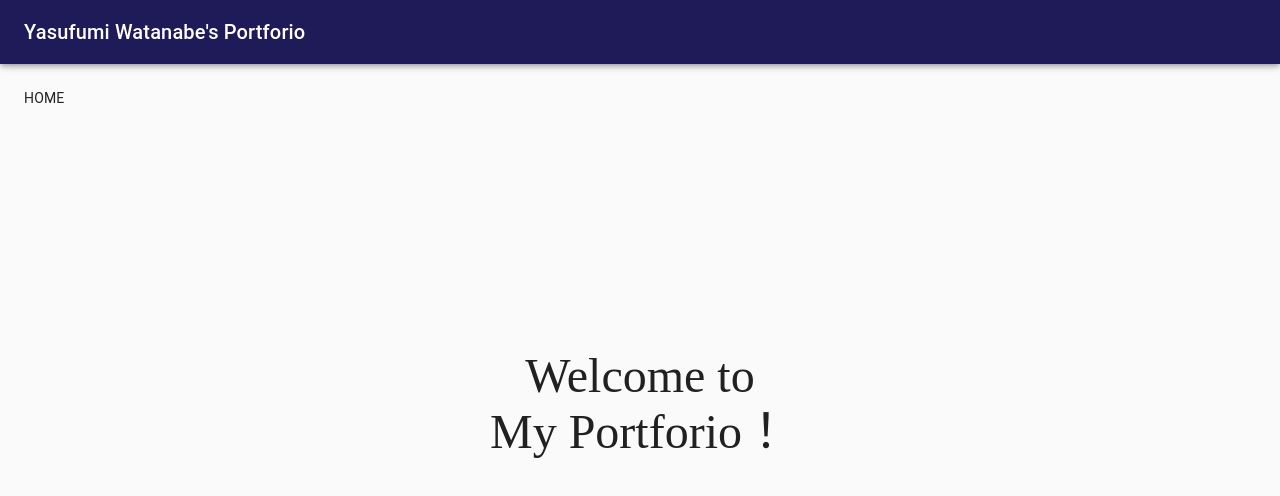
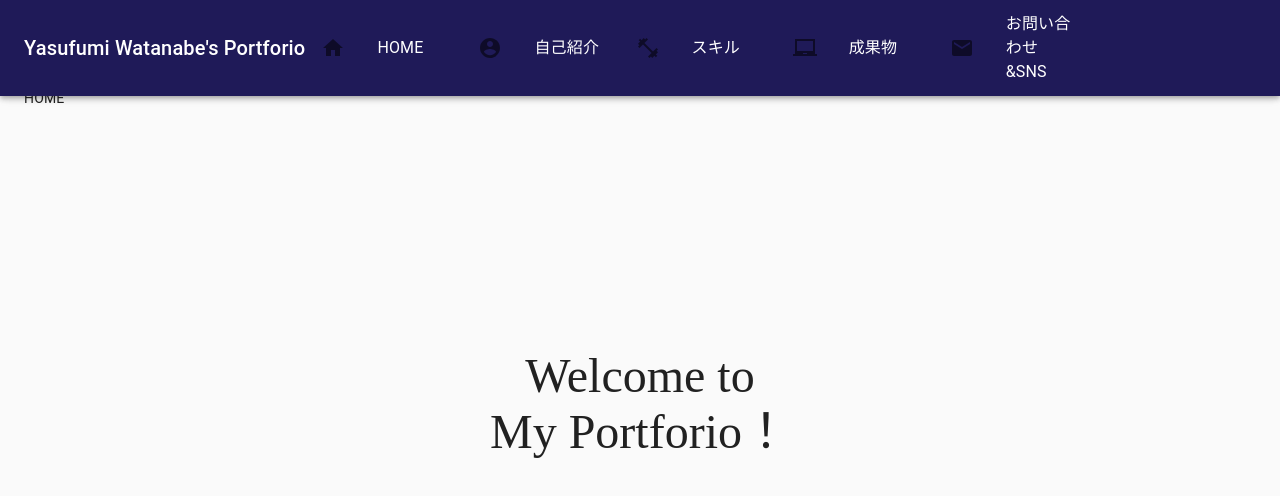
Before and after one commit to yasuyasu-w/myportforio, a React (Create React App) app: page / in a window 1280 px wide. Shown: the top 496 px of the page. Built offline with nearby package versions, Linux system fonts and the light colour scheme.

Commit message:
レスポンシブで、画面の幅に応じてのアイコンの位置の変更に成功した

```diff
--- a/src/Bar/AppBars.tsx
+++ b/src/Bar/AppBars.tsx
@@ -6,6 +6,13 @@ import Toolbar from '@material-ui/core/Toolbar';
 import Typography from '@material-ui/core/Typography';
 import IconButton from '@material-ui/core/IconButton';
 import MenuIcon from '@material-ui/icons/Menu';
+
+import AllIcon from './MenuIcons/AllIcon'
+
+
+
+//import {HomepageIcon,ProfileIcon,SkillsIcon,ProductIcon,ContactIcon} from './MenuIcons/index'
+
 
 
 const drawerWidthApp = 240;
@@ -37,6 +44,12 @@ const useStyles = makeStyles((theme: Theme) =>
     hide: {
       display: 'none',
     },
+    menuIcon:{
+      display:'flex',
+      '@media (max-width: 600px)': {
+          display: 'none'
+        }
+    }
   }),
 );
 
@@ -70,6 +83,10 @@ const AppBars=({open,setOpen})=>{
           <Typography variant="h6" noWrap>
             Yasufumi Watanabe's Portforio
           </Typography>
+
+          <div className={classes.menuIcon} >
+          <AllIcon />
+          </div>
         </Toolbar>
       </AppBar>
     )
--- a/src/Bar/Drawers.tsx
+++ b/src/Bar/Drawers.tsx
@@ -6,20 +6,11 @@ import List from '@material-ui/core/List';
 import Divider from '@material-ui/core/Divider';
 import IconButton from '@material-ui/core/IconButton';
 import ChevronLeftIcon from '@material-ui/icons/ChevronLeft';
-//import ChevronRightIcon from '@material-ui/icons/ChevronRight';
-//import ListItem from '@material-ui/core/ListItem';
-//import ListItemIcon from '@material-ui/core/ListItemIcon';
-//import ListItemText from '@material-ui/core/ListItemText';
 
-//import HomeIcon from '@material-ui/icons/Home';
-//import AccountCircleIcon from '@material-ui/icons/AccountCircle';
-//import FitnessCenterIcon from '@material-ui/icons/FitnessCenter';
-//import LaptopChromebookIcon from '@material-ui/icons/LaptopChromebook';
-//import MailIcon from '@material-ui/icons/Mail';
+//import {HomepageIcon,ProfileIcon,SkillsIcon,ProductIcon,ContactIcon} from './MenuIcons/index'
+import AllIcon from './MenuIcons/AllIcon'
 
-import {HomepageIcon,ProfileIcon,SkillsIcon,ProductIcon,ContactIcon} from './MenuIcons/index'
-
-import {useHistory} from 'react-router-dom'
+//import {useHistory} from 'react-router-dom'
 
 const drawerWidthcopy = 240;
 const useStyles = makeStyles((theme: Theme) =>
@@ -65,16 +56,16 @@ const useStyles = makeStyles((theme: Theme) =>
 
 const Drawers=({open,setOpen})=>{
   const classes = useStyles()
-  const history=useHistory()
+  //const history=useHistory()
 
   const handleDrawerClose = () => {
        setOpen(false);
      };
 
-  const PushAndClose=(path:string)=>{
-    handleDrawerClose()
-    history.push(path)
-  }
+  //const PushAndClose=(path:string)=>{
+  //  handleDrawerClose()
+  //  history.push(path)
+  //}
 
     return(
         <Drawer
@@ -100,31 +91,12 @@ const Drawers=({open,setOpen})=>{
         </div>
         <Divider />
           <List>
-            {/*<ListItem button key={'HOME'} onClick={()=>PushAndClose('/')}>
-              <ListItemIcon><HomeIcon /></ListItemIcon>
-              <ListItemText primary='HOME' />
-            </ListItem>
-            <ListItem button key={'自己紹介'} onClick={()=>PushAndClose('/profile')}>
-              <ListItemIcon><AccountCircleIcon /></ListItemIcon>
-              <ListItemText primary='自己紹介' />
-            </ListItem>
-            <ListItem button key={'スキル'} onClick={()=>PushAndClose('/skill')}>
-              <ListItemIcon><FitnessCenterIcon /></ListItemIcon>
-              <ListItemText primary='スキル' />
-            </ListItem>
-            <ListItem button key={'成果物'} onClick={()=>PushAndClose('/product')}>
-              <ListItemIcon><LaptopChromebookIcon /></ListItemIcon>
-              <ListItemText primary='成果物' />
-            </ListItem>
-            <ListItem button key={'お問い合わせ'} onClick={()=>PushAndClose('/contact')}>
-              <ListItemIcon><MailIcon /></ListItemIcon>
-              <ListItemText primary='お問い合わせ&SNS' />
-          </ListItem>*/}
-          <HomepageIcon PushAndClose={PushAndClose}  />
+          {/*<HomepageIcon PushAndClose={PushAndClose}  />
           <ProfileIcon PushAndClose={PushAndClose}  />
           <SkillsIcon PushAndClose={PushAndClose}  />
           <ProductIcon PushAndClose={PushAndClose}  />
-          <ContactIcon PushAndClose={PushAndClose}  />
+          <ContactIcon PushAndClose={PushAndClose}  />*/}
+          <AllIcon handleDrawerClose={handleDrawerClose} />
         </List>
           </Drawer>
     )
--- /dev/null
+++ b/src/Bar/MenuIcons/AllIcon.tsx
@@ -0,0 +1,36 @@
+import React from 'react'
+import  HomepageIcon from './HomePageIcon'
+import  ProfileIcon from './ProfileIcon'
+import  ProductIcon from './ProductIcon'
+import  SkillsIcon from './SkillsIcon'
+import  ContactIcon from './ContactIcon'
+import {useHistory} from 'react-router-dom'
+
+
+
+type Props={
+    handleDrawerClose:()=>void
+}
+
+const AllIcon:React.FC<Props>=(props)=>{
+    const history=useHistory()
+
+    const PushAndClose=(path:string)=>{
+        if(props.handleDrawerClose){
+            props.handleDrawerClose()
+        }
+        history.push(path)
+      }
+
+       return(
+       <>
+         <HomepageIcon PushAndClose={PushAndClose}  />
+          <ProfileIcon PushAndClose={PushAndClose} />
+          <SkillsIcon PushAndClose={PushAndClose} />
+          <ProductIcon PushAndClose={PushAndClose} />
+          <ContactIcon PushAndClose={PushAndClose} />
+      </>
+       )
+}
+
+export default AllIcon
--- a/src/Bar/MenuIcons/ContactIcon.tsx
+++ b/src/Bar/MenuIcons/ContactIcon.tsx
@@ -7,7 +7,7 @@ import MailIcon from '@material-ui/icons/Mail';
 const ContactIcon=({PushAndClose})=>{
 
     return (
-        <ListItem button key={'お問い合わせ'} onClick={()=>PushAndClose('/contact')}>
+        <ListItem button key={'お問い合わせ'} onClick={()=>PushAndClose('/contact')} >
               <ListItemIcon><MailIcon /></ListItemIcon>
               <ListItemText primary='お問い合わせ&SNS' />
         </ListItem>
--- a/src/Bar/MenuIcons/HomePageIcon.tsx
+++ b/src/Bar/MenuIcons/HomePageIcon.tsx
@@ -10,7 +10,7 @@ import HomeIcon from '@material-ui/icons/Home';
 const HomePageIcon=({PushAndClose})=>{
 
     return (
-        <ListItem button key={'HOME'} onClick={()=>PushAndClose('/')}>
+        <ListItem button key={'HOME'} onClick={()=>PushAndClose('/')} >
               <ListItemIcon><HomeIcon /></ListItemIcon>
               <ListItemText primary='HOME' />
         </ListItem>
--- a/src/Bar/MenuIcons/ProductIcon.tsx
+++ b/src/Bar/MenuIcons/ProductIcon.tsx
@@ -7,7 +7,7 @@ import LaptopChromebookIcon from '@material-ui/icons/LaptopChromebook';
 const ProductIcon=({PushAndClose})=>{
 
     return (
-        <ListItem button key={'成果物'} onClick={()=>PushAndClose('/product')}>
+        <ListItem button key={'成果物'} onClick={()=>PushAndClose('/product')} >
               <ListItemIcon><LaptopChromebookIcon /></ListItemIcon>
               <ListItemText primary='成果物' />
         </ListItem>
--- a/src/Bar/MenuIcons/ProfileIcon.tsx
+++ b/src/Bar/MenuIcons/ProfileIcon.tsx
@@ -9,7 +9,7 @@ import AccountCircleIcon from '@material-ui/icons/AccountCircle';
 const ProfileIcon=({PushAndClose})=>{
 
     return (
-        <ListItem button key={'自己紹介'} onClick={()=>PushAndClose('/profile')}>
+        <ListItem button key={'自己紹介'} onClick={()=>PushAndClose('/profile')} >
               <ListItemIcon><AccountCircleIcon /></ListItemIcon>
               <ListItemText primary='自己紹介' />
         </ListItem>
--- a/src/Bar/MenuIcons/SkillsIcon.tsx
+++ b/src/Bar/MenuIcons/SkillsIcon.tsx
@@ -8,7 +8,7 @@ import FitnessCenterIcon from '@material-ui/icons/FitnessCenter'
 const SkillsIcon=({PushAndClose})=>{
 
     return (
-        <ListItem button key={'スキル'} onClick={()=>PushAndClose('/skill')}>
+        <ListItem button key={'スキル'} onClick={()=>PushAndClose('/skill')} >
               <ListItemIcon><FitnessCenterIcon /></ListItemIcon>
               <ListItemText primary='スキル' />
         </ListItem>
--- a/src/Bar/MenuIcons/index.ts
+++ /dev/null
@@ -1,5 +0,0 @@
-export {default as HomepageIcon} from './HomePageIcon'
-export {default as ProfileIcon} from './ProfileIcon'
-export {default as ProductIcon} from './ProductIcon'
-export {default as SkillsIcon} from './SkillsIcon'
-export {default as ContactIcon} from './ContactIcon'
```
